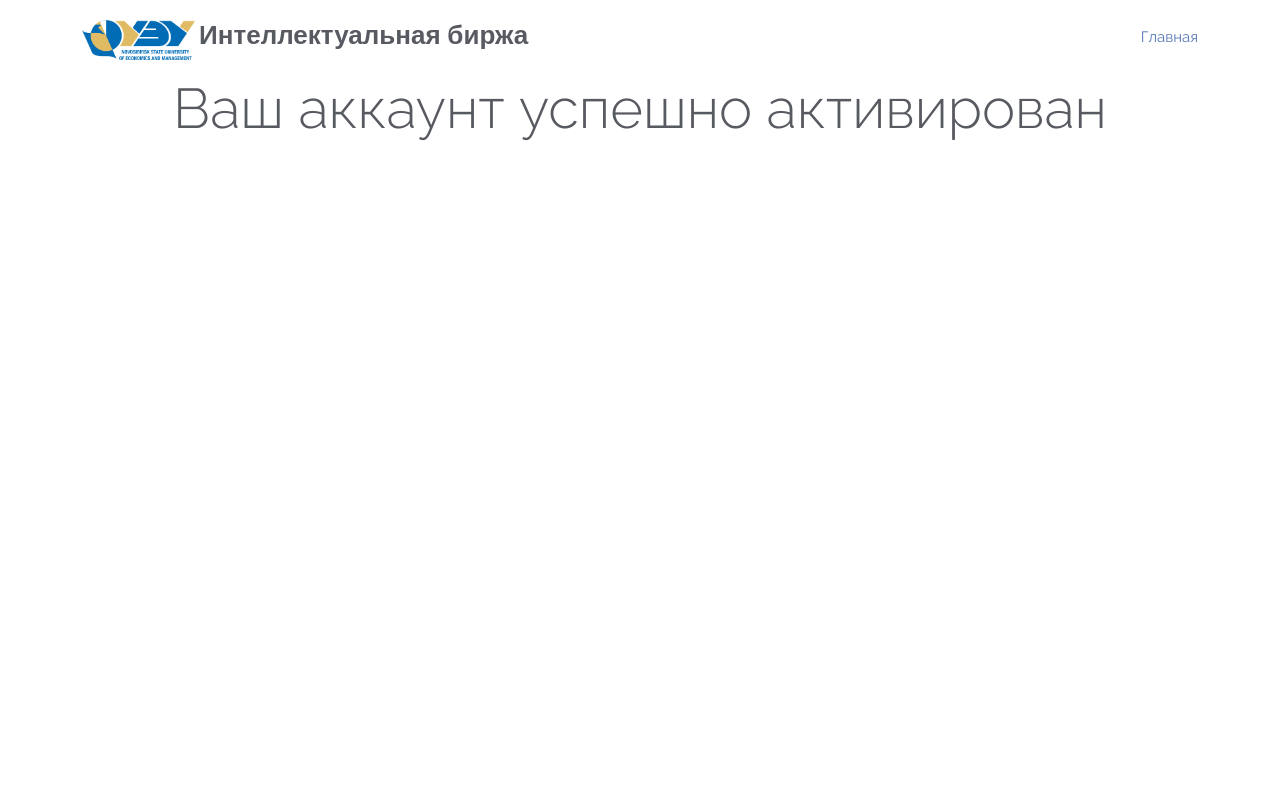
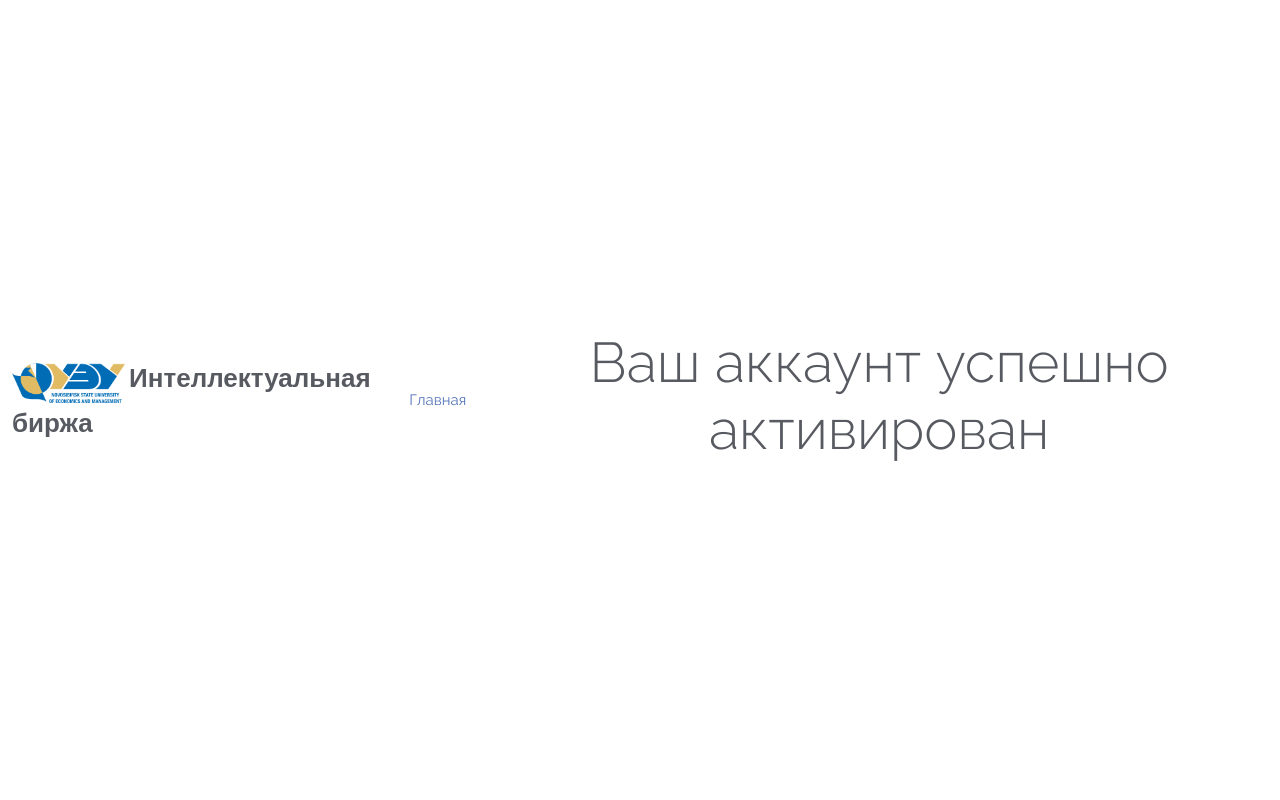
Before and after one commit to InformNSUEM/project_exchange, a Django app: page /accounts/activate/1/1 in a window 1280 px wide. Run offline with Django 4.2, Linux system fonts and the light colour scheme; parts of the project's set-up code (start-up, migrations or seed data) failed here and were passed over; some libraries are stand-ins or nearby versions.

Commit message:
center string confirm

```diff
--- a/users/templates/users/email_confimed.html
+++ b/users/templates/users/email_confimed.html
@@ -5,11 +5,13 @@
 
 {% include "main/pages_parts/headers/header_system.html" %}
 
+<body class="d-flex align-items-center justify-content-center" style="height: 100vh;">
 
-<div class="jumbotron text-center">
-    <h1 class="display-4">Ваш аккаунт успешно активирован</h1>
-    <!-- Дополнительные детали или ссылки здесь -->
-</div>
+    <div class="jumbotron text-center">
+        <h1 class="display-4">Ваш аккаунт успешно активирован</h1>
+        <!-- Дополнительные детали или ссылки здесь -->
+    </div>
+
 
 {% include "main/pages_parts/vendor_js.html" %}
 
```
